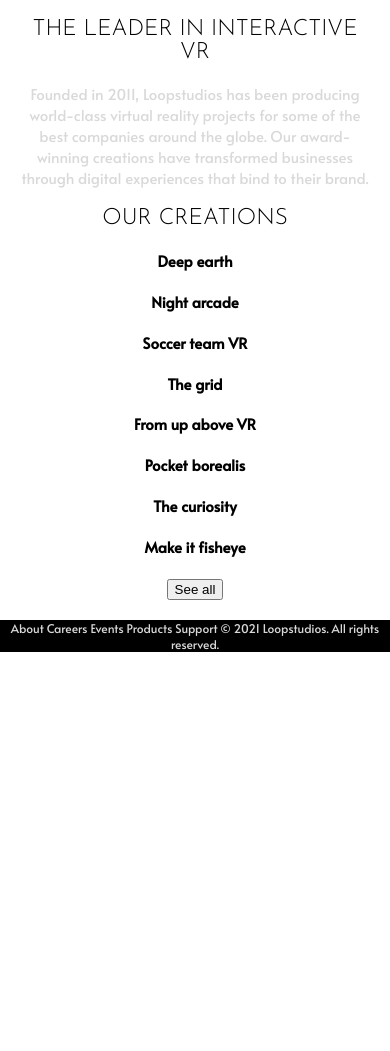
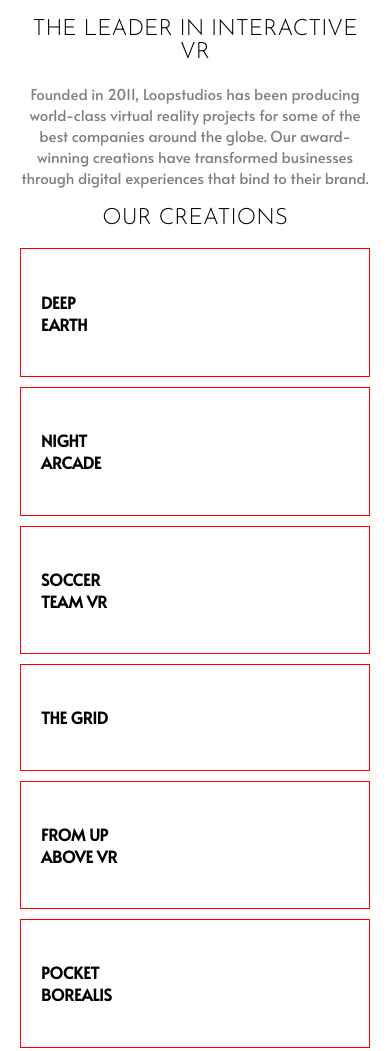
Before and after one commit to remainhumble/-Loopstudios-landing-page, a plain HTML site: page index.html in a window 390 px wide. Shown: the part 1104-2155 px from the top of the page. Before the commit the page ends 1756 px from the top, so only its background shows below. Drawn offline with Linux system fonts and the light colour scheme.

Commit message:
layout for mobile adjustment

```diff
--- a/index.html
+++ b/index.html
@@ -48,16 +48,17 @@
         </p>
       </div>
       <h2>Our creations</h2>
-
-      <h4>Deep earth</h4>
-      <h4>Night arcade</h4>
-      <h4>Soccer team VR</h4>
-      <h4>The grid</h4>
-      <h4>From up above VR</h4>
-      <h4>Pocket borealis</h4>
-      <h4>The curiosity</h4>
-      <h4>Make it fisheye</h4>
-      <button>See all</button>
+      <ul class="layout">
+        <li><h4>Deep earth</h4></li>
+        <li><h4>Night arcade</h4></li>
+        <li><h4>Soccer team VR</h4></li>
+        <li><h4>The grid</h4></li>
+        <li><h4>From up above VR</h4></li>
+        <li><h4>Pocket borealis</h4></li>
+        <li><h4>The curiosity</h4></li>
+        <li><h4>Make it fisheye</h4></li>
+        <button>See all</button>
+      </ul>
     </main>
 
     <footer>
--- a/style.scss
+++ b/style.scss
@@ -104,16 +104,34 @@
 main {
   padding: 20px;
   text-align: center;
-}
+  .image-interactive {
+    width: 100%;
+    height: auto;
+    display: block;
+  }
 
-.image-interactive {
-  width: 100%;
-  height: auto;
-  display: block;
-}
+  .interactive p {
+    color: grey;
+  }
 
-.interactive p {
-  color: $grey-200;
+  .layout {
+    padding: 0;
+  }
+
+  .layout li {
+    border: 1px solid red;
+    padding: 20px;
+    list-style: none;
+    text-transform: $uppercase;
+    font-weight: $fw400;
+    margin-bottom: 10px;
+    text-align: left;
+  }
+
+  .layout li h4 {
+  max-width: 80px;
+    font-size: 16px;
+  }
 }
 
 footer {
```
Also changed, not shown: style.css, 1 other file.
